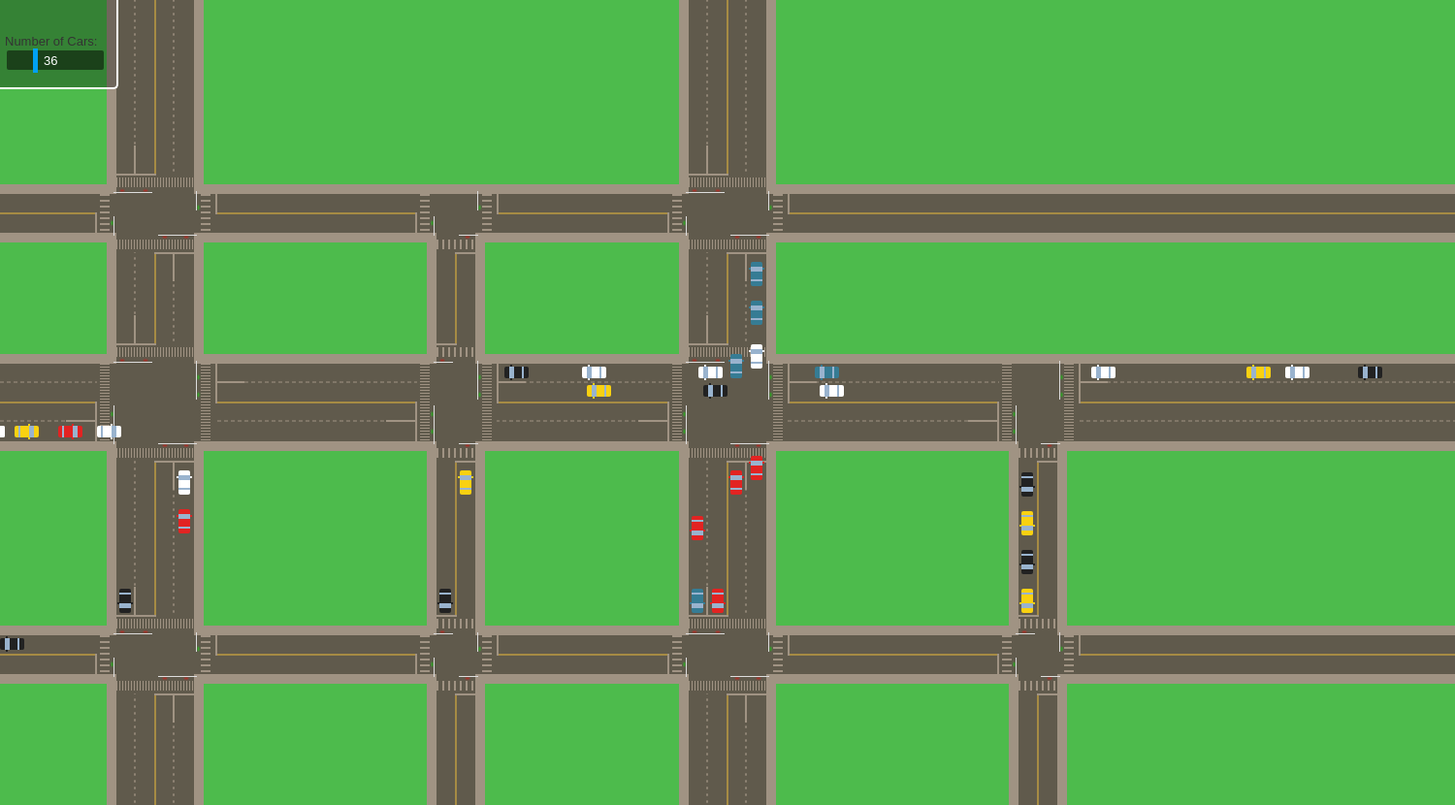
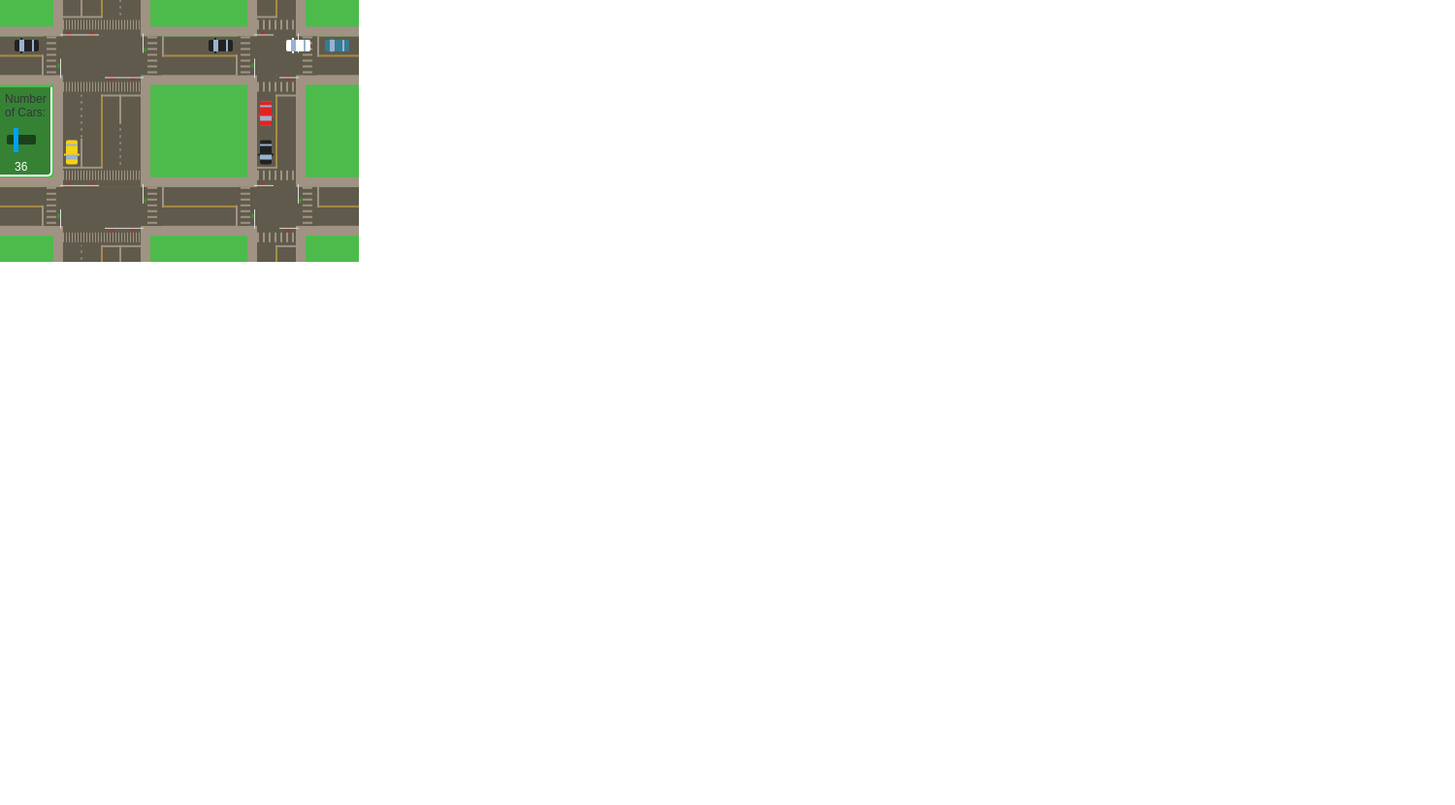
Before and after one commit to liolop/Coraffic, a website: page sim/public/TrafficSimulation/index.html in a window 1280 px wide. Shown: the whole page at 97% size, 1500 px wide, since content can reach past the window. After the commit the page ends 800 px from the top, so only its background shows below. Drawn offline with nearby package versions, Linux system fonts and the light colour scheme; files that its build step writes are made by us from their sources.

Commit message:
Adding changes for resizing the window size, need to work on car generation logic in the future

```diff
--- a/sim/public/TrafficSimulation/css/style.css
+++ b/sim/public/TrafficSimulation/css/style.css
@@ -11,15 +11,15 @@ canvas{
 
 .box{
   position: fixed;
-  width: 110px;
+  width: 42px;
   height: 80px;
   background:rgba(0,0,0,0.3);
-  top: 0px;
+  top: 90px;
   padding: 5px;
   left: 0px;
   z-index: 5;
   font-family: Arial;
-  font-size: 13px;
+  font-size: 12px;
   color: #333;
   border-radius: 0 0 5px 0;
   border-right: 2px solid #fff;
@@ -37,8 +37,8 @@ input[type="range"]{
   -webkit-appearance:none !important;
   -moz-appearance:none !important;
   appearance:none !important;
-  width: 100px;
-  height: 20px;
+  width: 30px;
+  height: 10px;
   border-radius: 2px;
   background: rgba(0,0,0,0.5);
 }
@@ -55,7 +55,7 @@ input[type="range"]::-webkit-slider-thumb{
 
 .car_no{
   position: absolute;
-  top: 55px;
-  left: 45px;
+  top: 75px;
+  left: 15px;
   color: #fff;
 }
--- a/sim/public/TrafficSimulation/index.html
+++ b/sim/public/TrafficSimulation/index.html
@@ -16,12 +16,9 @@
 -->
 <canvas></canvas>
 <div class="box">
-
-  <br><br>
-    Number of Cars:
-  <br>
-    <input type="range" max="100" min="10" value="36" onChange="init();">
-      <span class="car_no">36</span>
+  Number of Cars:<br>
+  <br><input type="range" max="100" min="10" value="36" onChange="init();">
+      <span class="car_no">10</span>
 </div>
   <script src='http://cdnjs.cloudflare.com/ajax/libs/jquery/2.1.3/jquery.min.js'></script>
 
--- a/sim/public/TrafficSimulation/js/index.js
+++ b/sim/public/TrafficSimulation/js/index.js
@@ -9,7 +9,7 @@ window.requestAnimFrame = (function(){
   };
 })();
 
-var car_no = 36;
+var car_no = 10;
 var canvas = document.getElementsByTagName("canvas")[0];
 var ctx = canvas.getContext("2d");
 
@@ -156,7 +156,7 @@ if(run==true){
     }
   }
 
-  var w = 1500, h = 830;
+  var w = 370, h = 270;
   canvas.width = w;
   canvas.height = h;
   var roads = [], intersections_arr = [], cars = [];
@@ -174,11 +174,11 @@ if(run==true){
       var pos_rand = Math.random();
       if(pos_rand < 0.5){
         car.x = w+25;
-        car.y = 378;
+        car.y = 41;
         car.d = "w";
       }
       else{
-        car.x = 786;
+        car.x = 120;
         car.y = h+25;
         car.d = "n";
       }
@@ -199,45 +199,45 @@ if(run==true){
           else if(color_rand > 0.8 && color_rand < 1){
             var color = "#222";
           }
-          console.log(color);
+          // console.log(color);
       car.color = color;
       cars.push(car);
     }
 
     //road1
     var road = new drawroad();
-    road.x = 0, road.y = ((h/2)-40), road.width = w, road.height = 80;
+    road.x = 0, road.y = ((h/4)-30), road.width = w, road.height = 40;
     roads.push(road);
 
     //road2
     var road = new drawroad();
-    road.x = ((w/2)-40), road.y = 0, road.width = 80, road.height = h;
+    road.x = ((w/2)-120), road.y = 0, road.width = 80, road.height = h;
     roads.push(road);
 
-    //road3
+    // //road3
     var road = new drawroad();
-    road.x = 0, road.y = 200, road.width = w, road.height = 40;
+    road.x = 0, road.y = (h/1.4), road.width = w, road.height = 40;
     roads.push(road);
 
     //road4
     var road = new drawroad();
-    road.x = 1050, road.y = ((h/2)-40), road.width = 40, road.height = (h - ((h/2)-40));
+    road.x = ((w/2)+80), road.y = 0, road.width = 40, road.height = h;
     roads.push(road);
 
-    //road5
-    var road = new drawroad();
-    road.x = 450, road.y = 200, road.width = 40, road.height = h - 200;
-    roads.push(road);
+    // // //road5
+    // var road = new drawroad();
+    // road.x = 450, road.y = 200, road.width = 40, road.height = h - 200;
+    // roads.push(road);
 
-    //road6
-    var road = new drawroad();
-    road.x = 120, road.y = 0, road.width = 80, road.height = h;
-    roads.push(road);
+    // //road6
+    // var road = new drawroad();
+    // road.x = 120, road.y = 0, road.width = 80, road.height = h;
+    // roads.push(road);
 
-    //road7
-    var road = new drawroad();
-    road.x = 0, road.y = ((h/2)+240), road.width = w, road.height = 40;
-    roads.push(road);
+    // //road7
+    // var road = new drawroad();
+    // road.x = 0, road.y = ((h/2)+240), road.width = w, road.height = 40;
+    // roads.push(road);
 
     intersections();
   }
```
